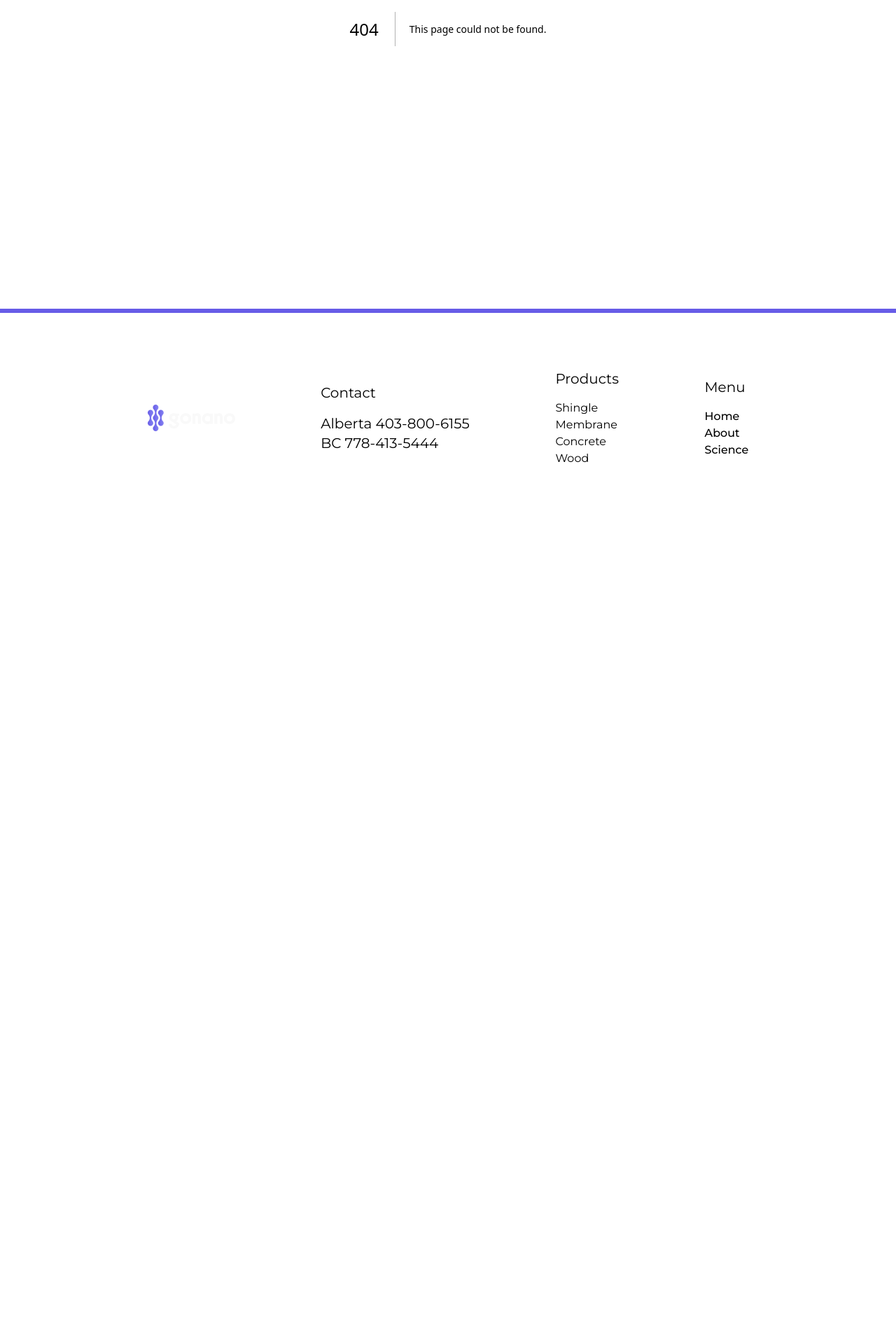
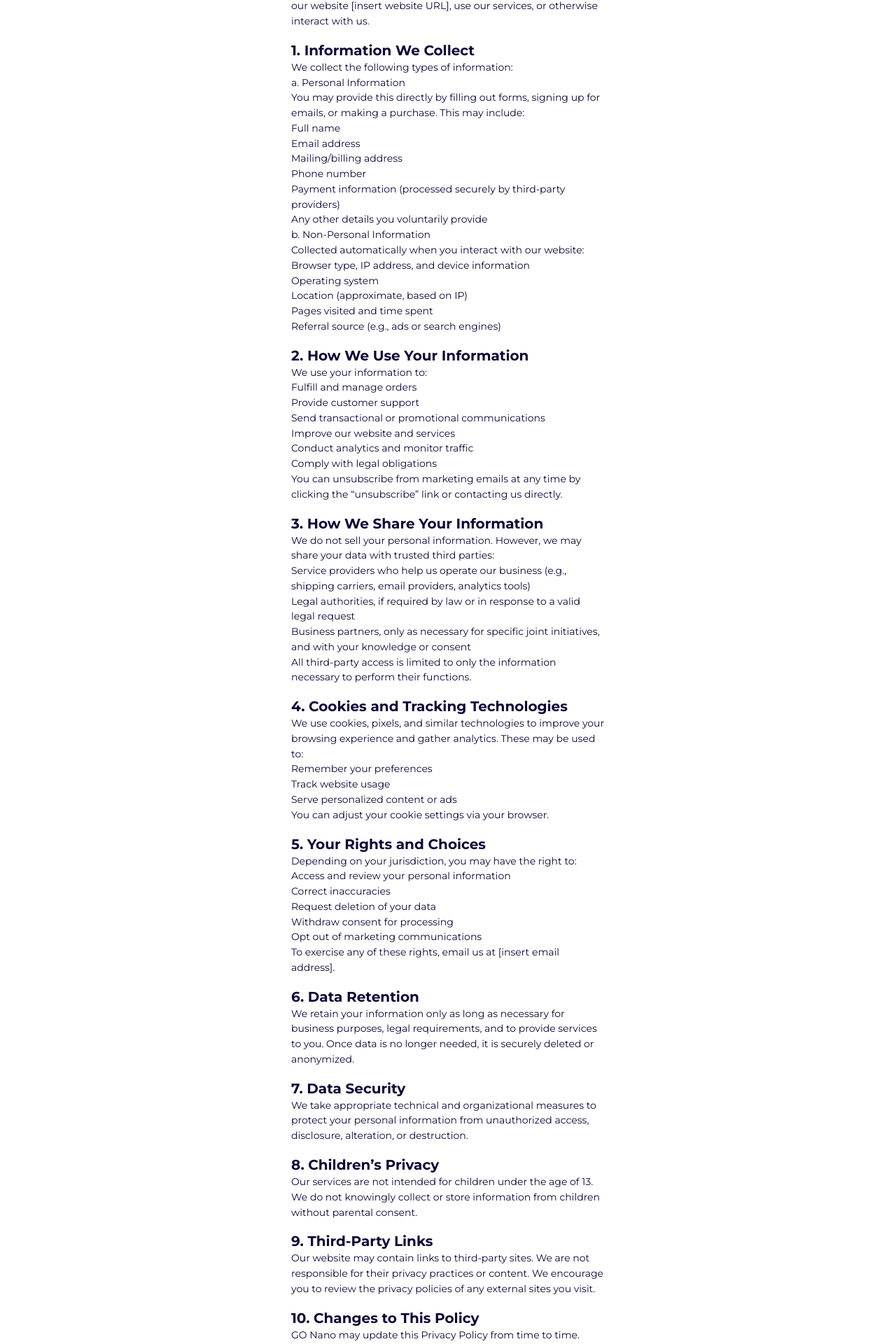
Before and after one commit to NanoRestoration/NanoWebsite, a Next.js app: page /privacy in a window 1280 px wide. Before the commit this address had no page. Shown: the part 359-2279 px from the top of the page at 70% size. Before the commit the page ends 1200 px from the top, so only its background shows below. Built offline with nearby package versions, Linux system fonts and the light colour scheme.

Commit message:
privacy policy

```diff
--- /dev/null
+++ b/app/privacy/page.js
@@ -0,0 +1,167 @@
+export default function Privacy() {
+  return (
+    <div className="pt-24">
+      <section
+        id="AboutNanoTech"
+        className="w-full text-lg xs:p-20 py-20 px-5 bg-white text-dark-purple"
+      >
+        <div className="lg:w-3/5 xl:w-2/5 text-center m-auto">
+          <h3 className="text-neutral-400 font-medium">Go Nano</h3>
+          <h1 className="sm:text-5xl xs:text-4xl text-xl font-bold mb-10">
+            Privacy Policy
+          </h1>
+          <section className="text-left text-[14px]">
+            {" "}
+            <p>
+              Welcome to GO Nano ("we", "us", or "our"). Your privacy is
+              important to us. This Privacy Policy outlines how we collect, use,
+              disclose, and protect your personal information when you visit our
+              website [insert website URL], use our services, or otherwise
+              interact with us.
+            </p>
+            <h3 className=" text-xl font-bold pt-4">
+              1. Information We Collect
+            </h3>
+            <p>We collect the following types of information:</p>
+            <h3>a. Personal Information</h3>
+            <p>
+              You may provide this directly by filling out forms, signing up for
+              emails, or making a purchase. This may include:
+            </p>
+            <ul>
+              <li>Full name</li>
+              <li>Email address</li>
+              <li>Mailing/billing address</li>
+              <li>Phone number</li>
+              <li>
+                Payment information (processed securely by third-party
+                providers)
+              </li>
+              <li>Any other details you voluntarily provide</li>
+            </ul>
+            <h3>b. Non-Personal Information</h3>
+            <p>Collected automatically when you interact with our website:</p>
+            <ul>
+              <li>Browser type, IP address, and device information</li>
+              <li>Operating system</li>
+              <li>Location (approximate, based on IP)</li>
+              <li>Pages visited and time spent</li>
+              <li>Referral source (e.g., ads or search engines)</li>
+            </ul>
+            <h3 className=" text-xl font-bold pt-4">
+              2. How We Use Your Information
+            </h3>
+            <p>We use your information to:</p>
+            <ul>
+              <li>Fulfill and manage orders</li>
+              <li>Provide customer support</li>
+              <li>Send transactional or promotional communications</li>
+              <li>Improve our website and services</li>
+              <li>Conduct analytics and monitor traffic</li>
+              <li>Comply with legal obligations</li>
+            </ul>
+            <p>
+              You can unsubscribe from marketing emails at any time by clicking
+              the “unsubscribe” link or contacting us directly.
+            </p>
+            <h3 className=" text-xl font-bold pt-4">
+              3. How We Share Your Information
+            </h3>
+            <p>
+              We do not sell your personal information. However, we may share
+              your data with trusted third parties:
+            </p>
+            <ul>
+              <li>
+                Service providers who help us operate our business (e.g.,
+                shipping carriers, email providers, analytics tools)
+              </li>
+              <li>
+                Legal authorities, if required by law or in response to a valid
+                legal request
+              </li>
+              <li>
+                Business partners, only as necessary for specific joint
+                initiatives, and with your knowledge or consent
+              </li>
+            </ul>
+            <p>
+              All third-party access is limited to only the information
+              necessary to perform their functions.
+            </p>
+            <h3 className=" text-xl font-bold pt-4">
+              4. Cookies and Tracking Technologies
+            </h3>
+            <p>
+              We use cookies, pixels, and similar technologies to improve your
+              browsing experience and gather analytics. These may be used to:
+            </p>
+            <ul>
+              <li>Remember your preferences</li>
+              <li>Track website usage</li>
+              <li>Serve personalized content or ads</li>
+            </ul>
+            <p>You can adjust your cookie settings via your browser.</p>
+            <h3 className=" text-xl font-bold pt-4">
+              5. Your Rights and Choices
+            </h3>
+            <p>Depending on your jurisdiction, you may have the right to:</p>
+            <ul>
+              <li>Access and review your personal information</li>
+              <li>Correct inaccuracies</li>
+              <li>Request deletion of your data</li>
+              <li>Withdraw consent for processing</li>
+              <li>Opt out of marketing communications</li>
+            </ul>
+            <p>
+              To exercise any of these rights, email us at [insert email
+              address].
+            </p>
+            <h3 className=" text-xl font-bold pt-4">6. Data Retention</h3>
+            <p>
+              We retain your information only as long as necessary for business
+              purposes, legal requirements, and to provide services to you. Once
+              data is no longer needed, it is securely deleted or anonymized.
+            </p>
+            <h3 className=" text-xl font-bold pt-4">7. Data Security</h3>
+            <p>
+              We take appropriate technical and organizational measures to
+              protect your personal information from unauthorized access,
+              disclosure, alteration, or destruction.
+            </p>
+            <h3 className=" text-xl font-bold pt-4">8. Children’s Privacy</h3>
+            <p>
+              Our services are not intended for children under the age of 13. We
+              do not knowingly collect or store information from children
+              without parental consent.
+            </p>
+            <h3 className=" text-xl font-bold pt-4">9. Third-Party Links</h3>
+            <p>
+              Our website may contain links to third-party sites. We are not
+              responsible for their privacy practices or content. We encourage
+              you to review the privacy policies of any external sites you
+              visit.
+            </p>
+            <h3 className=" text-xl font-bold pt-4">
+              10. Changes to This Policy
+            </h3>
+            <p>
+              GO Nano may update this Privacy Policy from time to time. Changes
+              will be posted here with a revised “Effective Date.” We encourage
+              you to review the policy periodically.
+            </p>
+            <h3 className=" text-xl font-bold pt-4">11. Contact Us</h3>
+            <p>
+              If you have questions or concerns about this Privacy Policy,
+              please contact us:
+            </p>
+            <p>
+              <br />
+              Phone: 403-800-6155
+            </p>
+          </section>
+        </div>
+      </section>
+    </div>
+  );
+}
--- a/app/ui/footer.js
+++ b/app/ui/footer.js
@@ -38,6 +38,7 @@ export default function Footer() {
                     <p className="hover:text-purple-gradient hover:underline"> <Link href={"/"}>Home</Link></p>
                     <p className="hover:text-purple-gradient hover:underline"> <Link href={"/about"}>About</Link></p>
                     <p className="hover:text-purple-gradient hover:underline"> <Link href={"/science"}>Science</Link></p>
+                     <p className="hover:text-purple-gradient hover:underline"> <Link href={"/privacy"}>Privacy Policy</Link></p>
                 </div>
             </div>
         </div>
```
